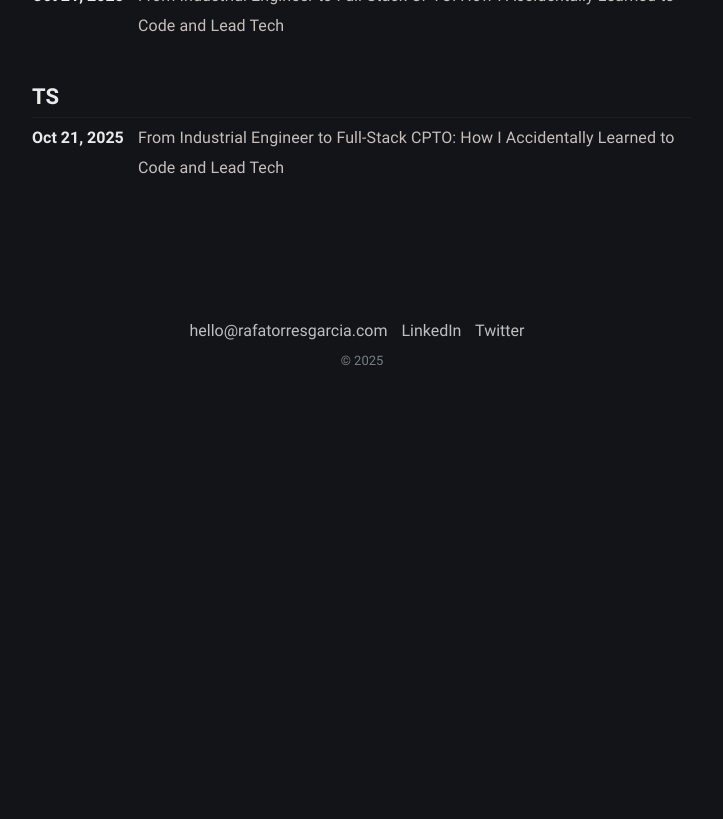
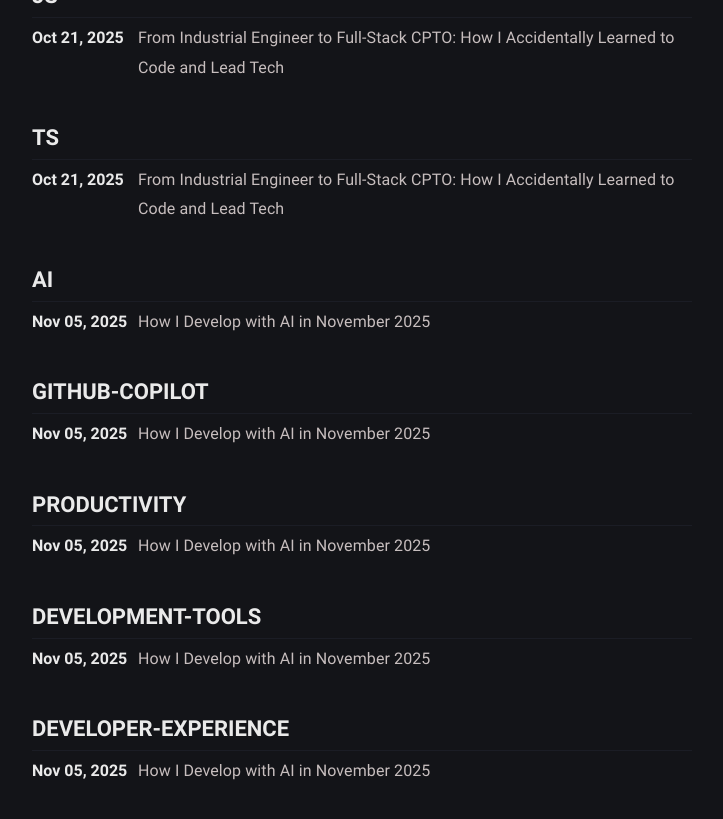
Before and after one commit to rafatorgar/rafatorgar.github.io, a Jekyll site: the page built from tags.html, in a window 1280 px wide and 900 px high, scrolled down 2244 px. Shown: the top 819 px of the window, without its empty margins (278-1001 px from the left). Built offline with Jekyll 4.4.1, drawn with Linux system fonts in a browser that asks for light colours; before the commit the page ends 2649 px from its top, so only the background shows below that; some of the changed lines change nothing that is shown; some of the changed text lies outside the part shown.

Commit message:
new post

```diff
--- a/_config.yml
+++ b/_config.yml
@@ -40,6 +40,9 @@ markdown: kramdown
 highlighter: rouge
 kramdown:
   syntax_highlighter: rouge
+
+# Post settings
+future: true # allow posts with today's or future dates to be published
 
 # Default front matter
 defaults:
--- /dev/null
+++ b/_posts/2025-11-05-github-copilot-review.md
@@ -0,0 +1,169 @@
+---
+title: "How I Develop with AI in November 2025"
+date: 2025-11-05 10:00:00 +0100
+tags:
+  [
+    AI,
+    GitHub-Copilot,
+    productivity,
+    development-tools,
+    programming,
+    developer-experience,
+  ]
+description: "My real experience using GitHub Copilot for $10/month while others spend $100+. What works, what doesn't, and why I still write code."
+image: "/assets/img/github-copilot-experience.jpg"
+---
+
+Let me start a technical debate for developers.
+
+I pay **$10/month for GitHub Copilot**. I have colleagues spending **over $100 on Cursor and Claude Code**. And although they constantly ask me if I should switch, I stick with my setup.
+
+Not because it's the best. Not because I can't optimize. But because **I need to balance productivity with control**, and for now, this balance works for me.
+
+Let me tell you how I work with Copilot, what limitations I have, and why I believe price isn't everything.
+
+## How I Use GitHub Copilot (Integrated in VSCode)
+
+### What I Love
+
+**1. Native Integration**
+
+- I can highlight code and apply actions super easily
+- I switch between agent mode and normal chat depending on whether I need changes or just understanding
+- No tool switching, no friction
+- I can add context of certain files also quite easy
+
+**2. Adaptation to My Style**
+
+- Even though I don't have a documented style README, it follows my programming approach quite well
+- It adapts to the context of the project I have open
+- I don't need to explain my architecture every time
+
+**3. Single-Repository Focus**
+
+- I work with about 15 different repos, but I handle them individually
+- When I need to touch multiple repos, I do it one by one
+- <mark>I prefer having control over what changes are made in each repository</mark>
+
+### The Unexpected Problem: Silent Errors
+
+Here comes the interesting part: **especially on the frontend**, which is where I have the most code and perhaps review line by line the least, I'm finding unexpected errors.
+
+They're not obvious errors that break everything. They're those subtle AI changes that go unnoticed until something doesn't work as you expected.
+
+**This is my biggest current concern**: delegating so much that I lose visibility into what's really happening in my code.
+
+## GitHub Copilot Integrated in GitHub: Beyond the IDE
+
+It's not all about writing code. Copilot saves me in two key moments:
+
+### 1. During Deploys
+
+**It has saved me more than once.** When I deploy and there's an error, I can ask it directly in GitHub what's failing without having to change context.
+
+### 2. In Commits
+
+It makes automatic summaries of my commits. Seems trivial, but when I need to review what I changed two weeks ago, these summaries are gold.
+
+## The Reality: I Still Code
+
+I've heard several colleagues say: **"I've stopped programming"**.
+
+Not me. I **still code**.
+
+What I barely do is **type code like before at 100%**, but:
+
+- ✅ I review the generated code
+- ✅ I edit AI mistakes
+- ✅ I improve code to make it more understandable
+- ✅ I think about where and how to place things
+- ✅ I add my practices and criteria
+
+<mark>In an advanced project, you CAN'T NOT code.</mark> Maybe in a brand new project from scratch you can delegate more, but in one with complex logic you have to adapt, review, and make sure you don't break anything.
+
+## My Limitations with GitHub Copilot
+
+### The Credits Problem
+
+I pay $10 and **sometimes I run out of credits** to use the more advanced models in the last days of the month.
+
+I notice it. The basic models are noticeably "dumber".
+
+The next plan is **$40/month**. I'd be paying $30 more, but for now, I prefer to save them while I have things to launch.
+
+### The Real Limitation: My Brain
+
+This isn't a Copilot limitation, but **I'm not able to develop things in parallel**.
+
+The agents don't take so long that I can leave a task to review another. My head explodes trying to track multiple contexts.
+
+Because of this, **I don't feel I can optimize my work much more thanks to AI**. How much could I improve? 5%?
+
+That's why I don't usually dedicate time to it for now while I'm busy with the product.
+
+### The Context: I'm Not Just a Developer
+
+I know there are people with super optimized AI development workflows, but my reality is different: **I don't spend all day glued to the code**.
+
+I have to balance between:
+
+- Support
+- Talking to clients
+- Thinking about business
+- Product strategy
+- Technical decisions
+
+I know there are people who don't sleep and do a thousand things, but that's not my case and it won't be. <mark>For me, coding is a way to solve X things, not my main job where I need to optimize everything to the maximum.</mark>
+
+If I were a full-time developer, maybe I'd invest more time in perfecting my AI workflow. But as CPTO, code is one tool among many, not the only one.
+
+## Why Don't I Use Other Tools?
+
+### Claude Code (Cline)
+
+**For my taste, accessing from the console is a pain.** I haven't tried it in depth, but that's the feeling I get from the start.
+
+If I already have a fluid integration in VSCode, why add friction?
+
+### Cursor
+
+I tried it once. The problem: **changing IDEs and having to clone all my repos** made me lazy.
+
+My free trial ran out (which didn't last long) and I've never tried it again. Inertia is powerful.
+
+## What I Know I Could Optimize
+
+If I had time (spoiler: I don't right now), this is what I would do:
+
+1. **Better document each repository** so the AI understands it better
+2. **Create a README of my programming style** that I can reference
+3. **Use multi-repository functions** to work with multiple projects simultaneously
+
+But the reality is: **for now I prefer not to lose focus while we have a product to launch**.
+
+## My Conclusion: It's Not Just About the Price
+
+Could I have more features for $100/month? Probably.
+
+Would it make me 10x more productive? I doubt it.
+
+For me, the current balance is:
+
+- ✅ **Low cost** ($10/month)
+- ✅ **Frictionless integration** (native VSCode)
+- ✅ **Enough power** for my workflow
+- ⚠️ **Sufficient control** to not lose visibility
+
+<mark>I'm not looking for the perfect tool. I'm looking for the one that lets me keep building without adding unnecessary complexity.</mark>
+
+## What About You?
+
+This is everything I have to say about how, **as of November 5, 2025**, I'm using GitHub Copilot.
+
+Do you use other tools? Have you found the balance between delegation and control? Do you think I'm leaving productivity on the table?
+
+I'd love to hear your experience. Especially if you've tried Cursor or Claude Code and have real production feedback.
+
+---
+
+_This post reflects my personal experience. I'm not sponsored by anyone (I wish 😅). I just want to open a real debate about tools we use day to day._
```
